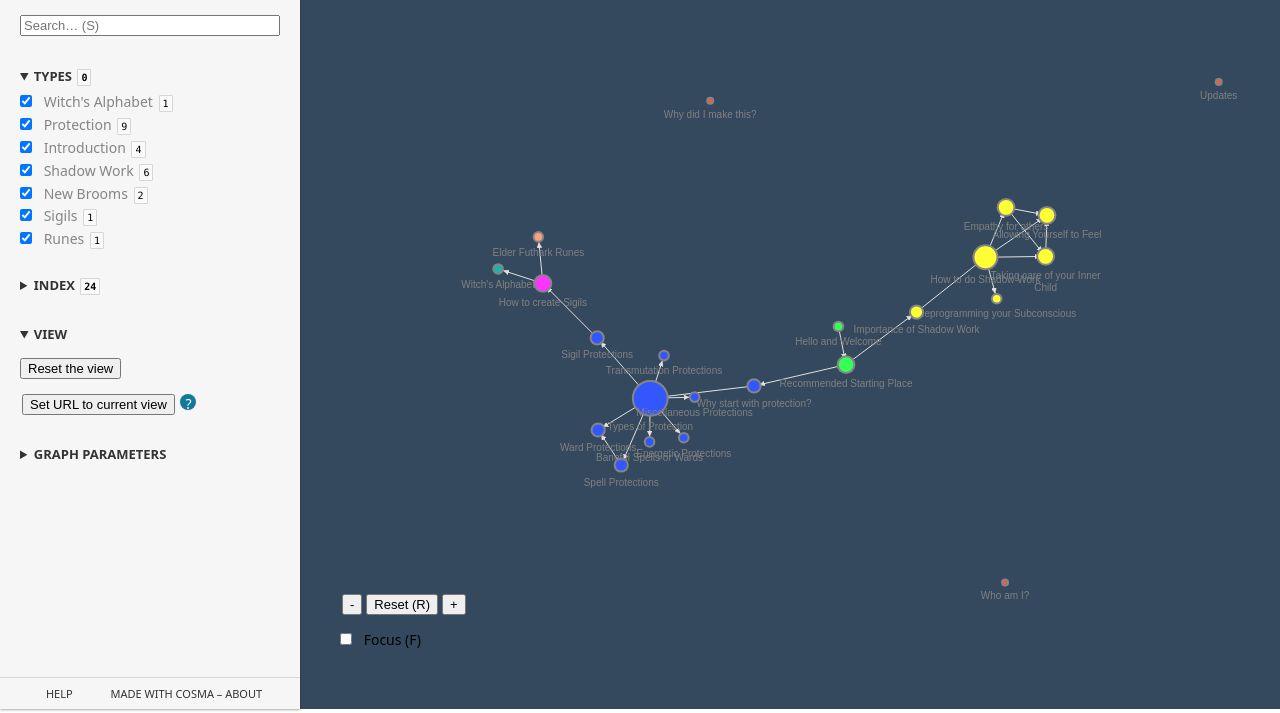
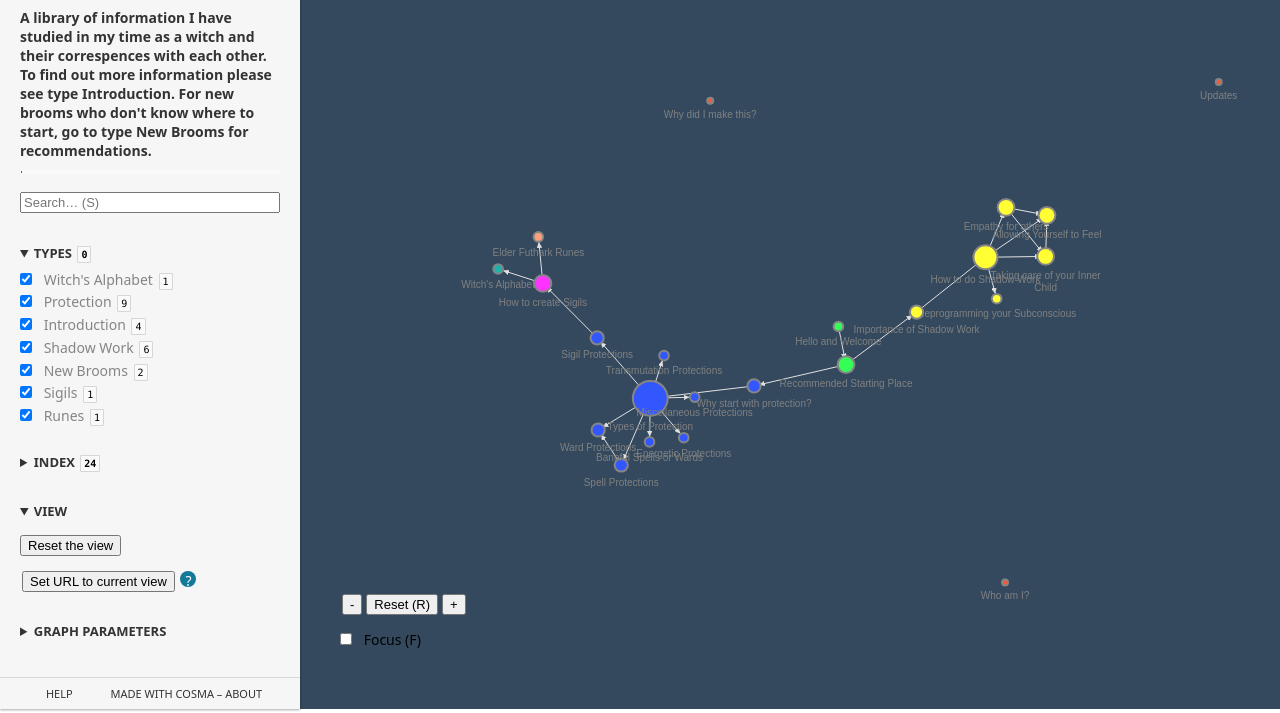
Before and after one commit to ciarasmithwitchywords/Witchery-Resource-Library, a plain HTML site: page index.html in a window 1280 px wide. Shown: the part 91-804 px from the top of the page. Drawn offline with Linux system fonts and the light colour scheme.

Commit message:
index.html

```diff
--- a/index.html
+++ b/index.html
@@ -104,6 +104,7 @@
         <header role="banner">
 
             <h1 class="title">Witchery Library</h1>
+		<h4>A library of information I have studied in my time as a witch and their correspences with each other. To find out more information please see type Introduction. For new brooms who don't know where to start, go to type New Brooms for recommendations.</h4>
 
 
             <div class="load-bar" onclick="updateForces()"
```
